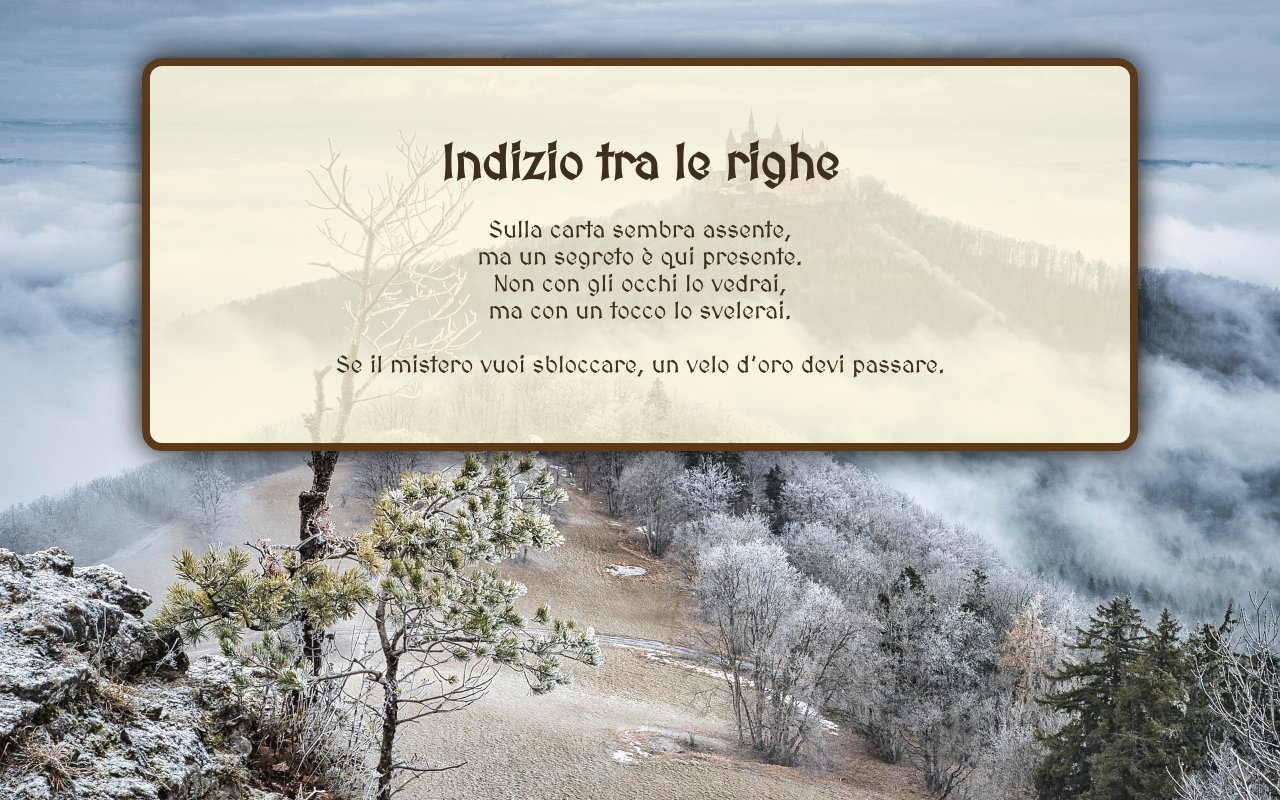
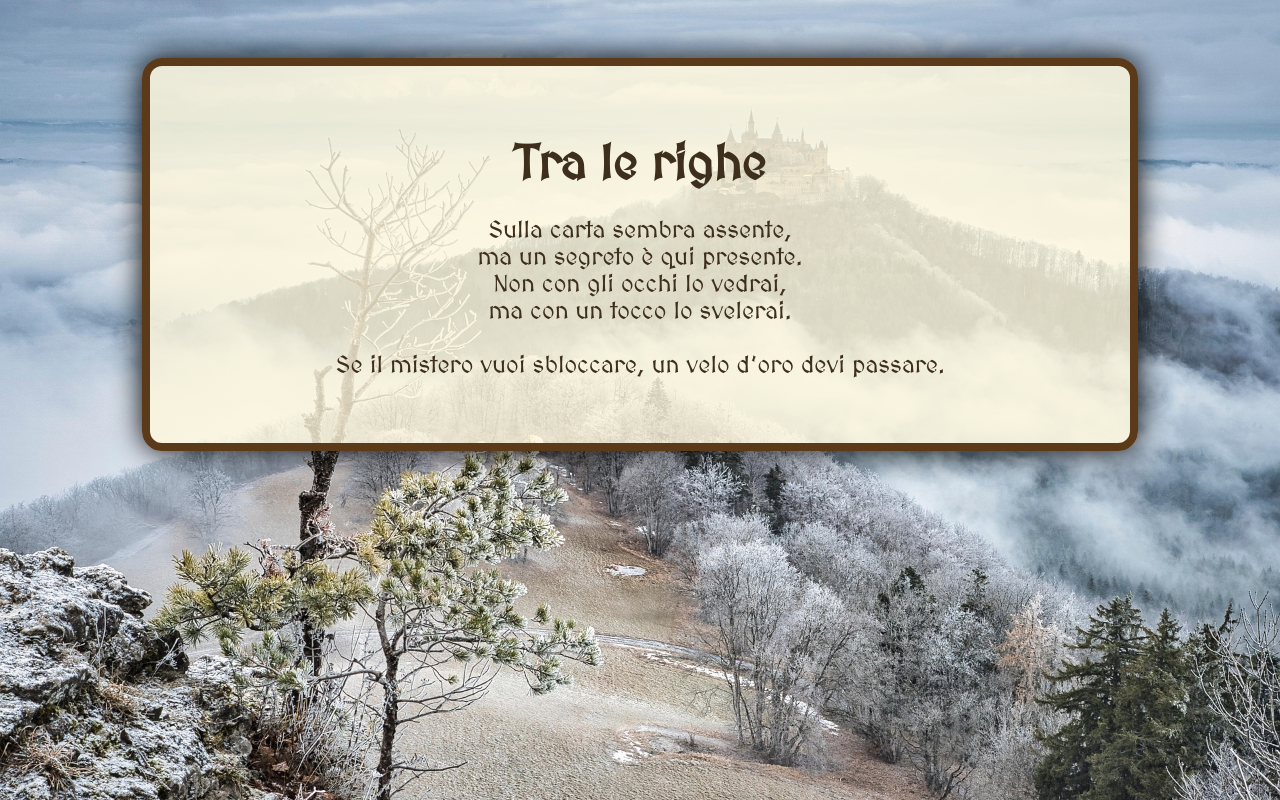
Before and after one commit to Sacralis/Centro-Assistenza-Cavalieri, a plain HTML site: page prova2/index.html in a window 1280 px wide. Drawn offline with Linux system fonts and the light colour scheme.

Commit message:
Update index.html

```diff
--- a/prova2/index.html
+++ b/prova2/index.html
@@ -12,7 +12,7 @@
         Il tuo browser non supporta l'audio HTML5.
     </audio>
     <div class="container">
-        <h1>Indizio tra le righe</h1>
+        <h1>Tra le righe</h1>
         <p>Sulla carta sembra assente, <br /> ma un segreto è qui presente. <br /> Non con gli occhi lo vedrai, <br /> ma con un tocco lo svelerai. <br /><br />  Se il mistero vuoi sbloccare, un velo d’oro devi passare.</p>
     </div>
 </body>
```
